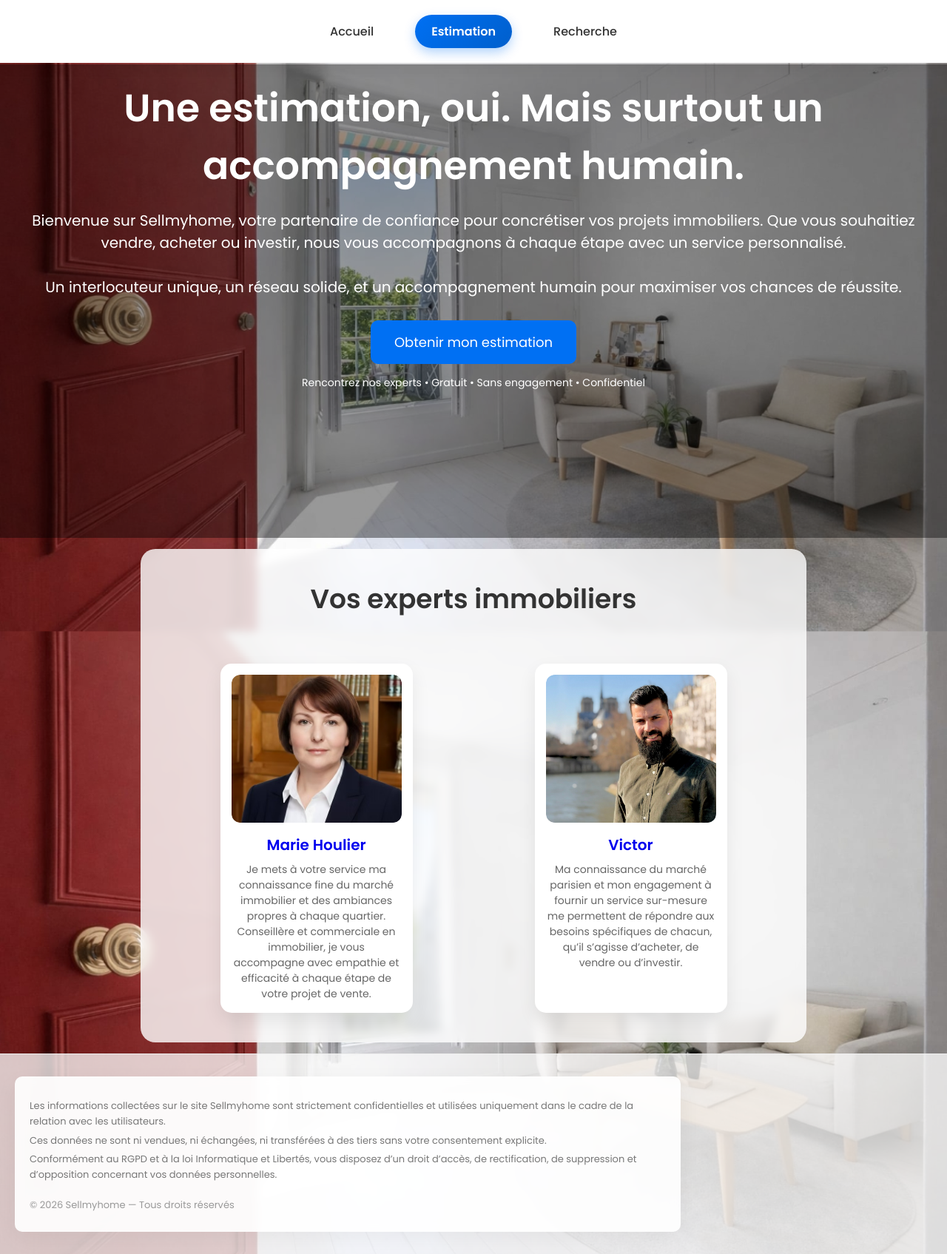
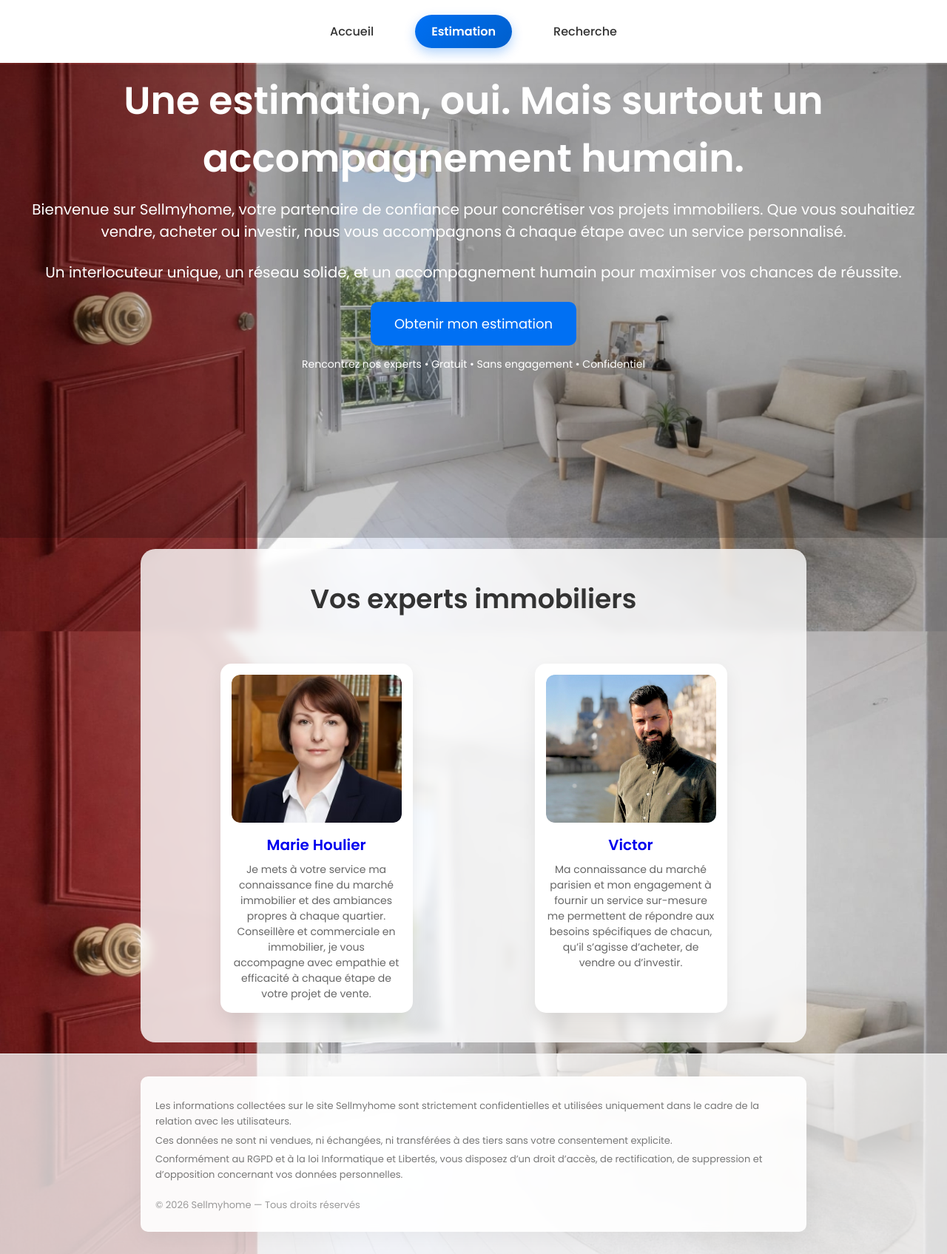
Before and after one commit to Juju-kpi/estimation_immo, a Next.js app: page / in a window 1280 px wide. Shown: the whole page at 74% size. Built offline with nearby package versions, Linux system fonts and the light colour scheme.

Commit message:
Update globals.css

```diff
--- a/app/globals.css
+++ b/app/globals.css
@@ -161,14 +161,14 @@ body {
   align-items: center;
   color: white;
   text-align: center;
-  padding: 20px;
+  padding: 10px;
 }
 
 .hero::before {
   content: "";
   position: absolute;
   inset: 0;
-  background: rgba(0,0,0,0.4); /* 🔥 clé */
+  background: rgba(0,0,0,0.2); /* 🔥 clé */
   z-index: 1;
 }
 
@@ -186,13 +186,13 @@ body {
 
 .hero h1 {
   font-size: 52px;
-  margin-bottom: 20px;
+  margin-bottom: 15px;
 }
 
 .hero p {
   font-size: 20px;
   color: white;
-  margin-bottom: 30px;
+  margin-bottom: 25px;
 }
 
 /* BOUTON PRINCIPAL */
@@ -478,6 +478,9 @@ body {
   border-top: 1px solid #eee;
   position: relative;
   z-index: 2;
+  display: flex;
+  justify-content: center;
+  align-items: center;
 }
 
 .footer-container {
```
